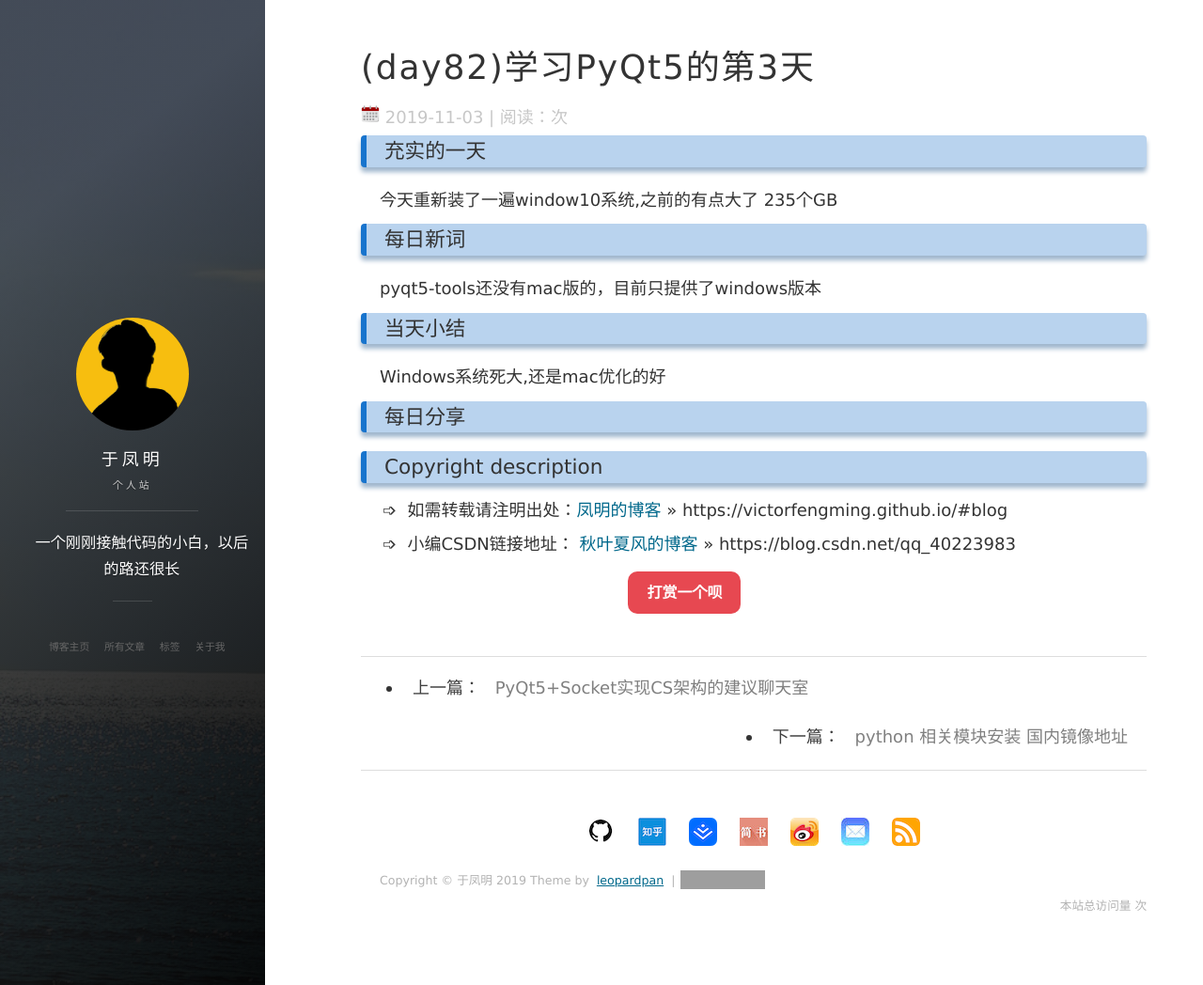
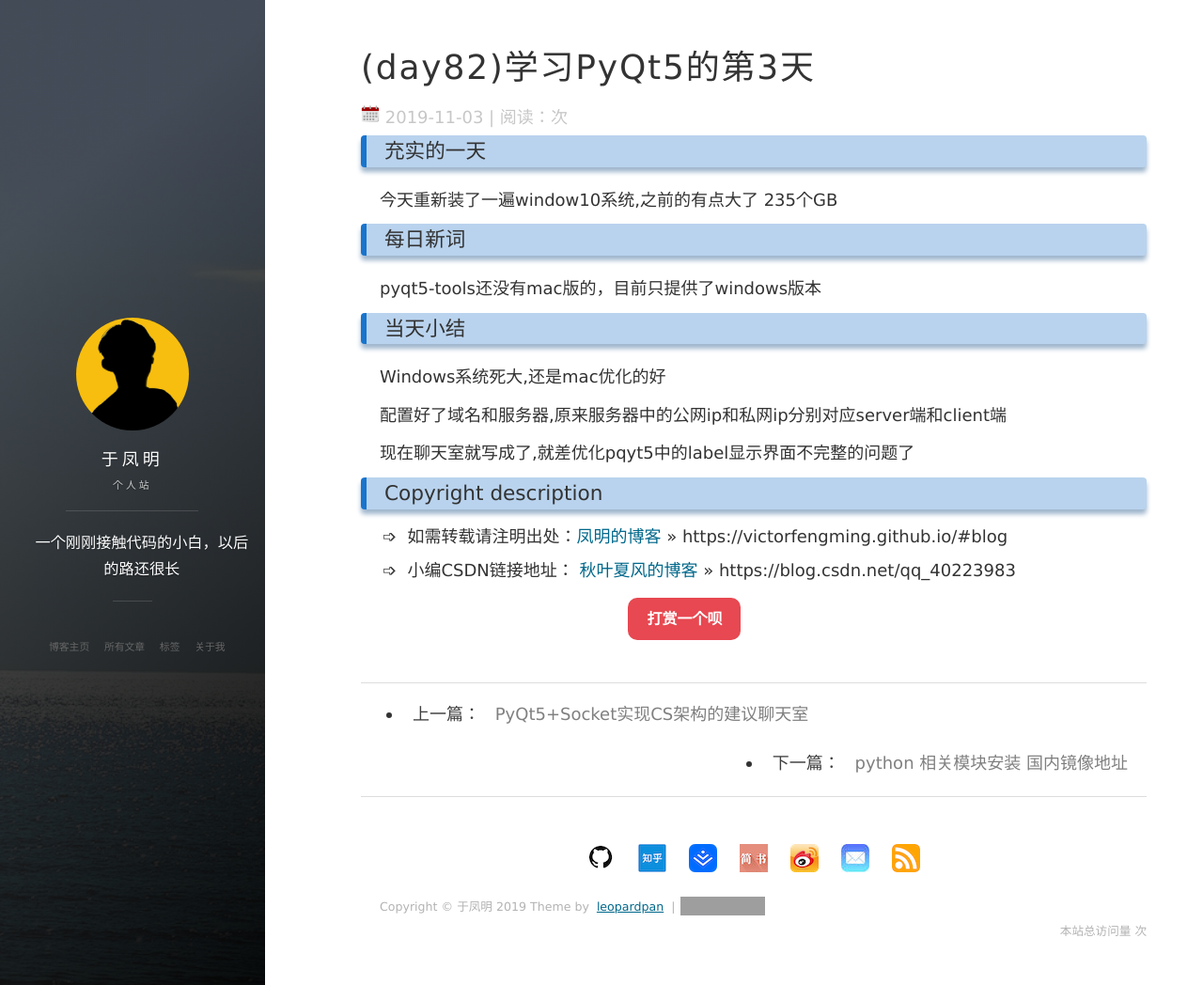
Before and after one commit to victorfengming/victorfengming.github.io.leopardpan, a Jekyll site: the page built from _posts/daily/November/2019-11-03-day82.md, in a window 1280 px wide and 1048 px high. Shown: the whole window at 94% size. Built offline with Jekyll 4.4.1, drawn with Linux system fonts in a browser that asks for light colours; nearby versions of some CDN libraries; comment, search, counter and statistics services are not loaded; grey boxes are pictures that could not be loaded.

Commit message:
socket聊天室的服务器成了!!!

```diff
--- a/_posts/daily/November/2019-11-03-day82.md
+++ b/_posts/daily/November/2019-11-03-day82.md
@@ -15,4 +15,6 @@ pyqt5-tools还没有mac版的，目前只提供了windows版本
 
 Windows系统死大,还是mac优化的好
 
-### 每日分享
+配置好了域名和服务器,原来服务器中的公网ip和私网ip分别对应server端和client端
+
+现在聊天室就写成了,就差优化pqyt5中的label显示界面不完整的问题了
```
